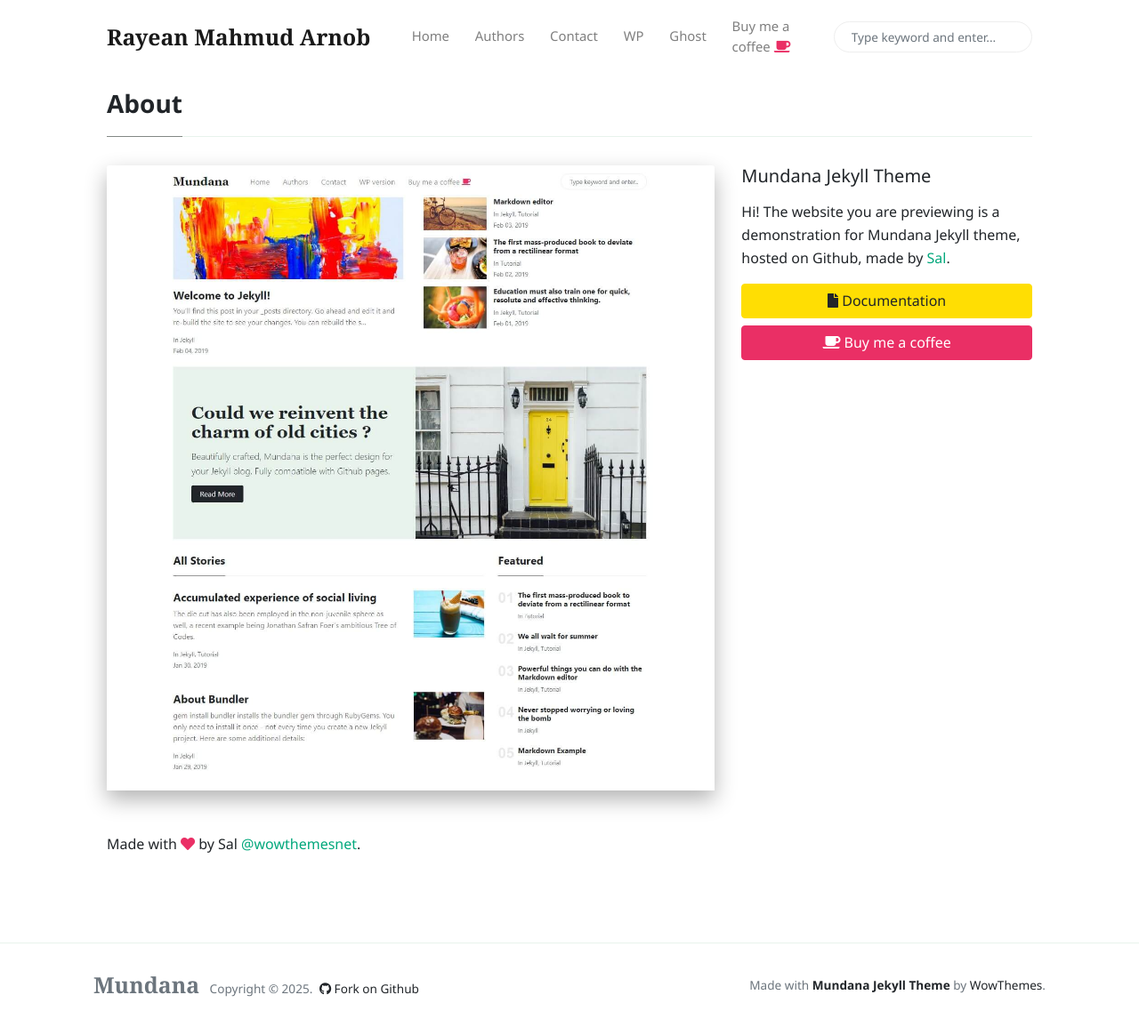
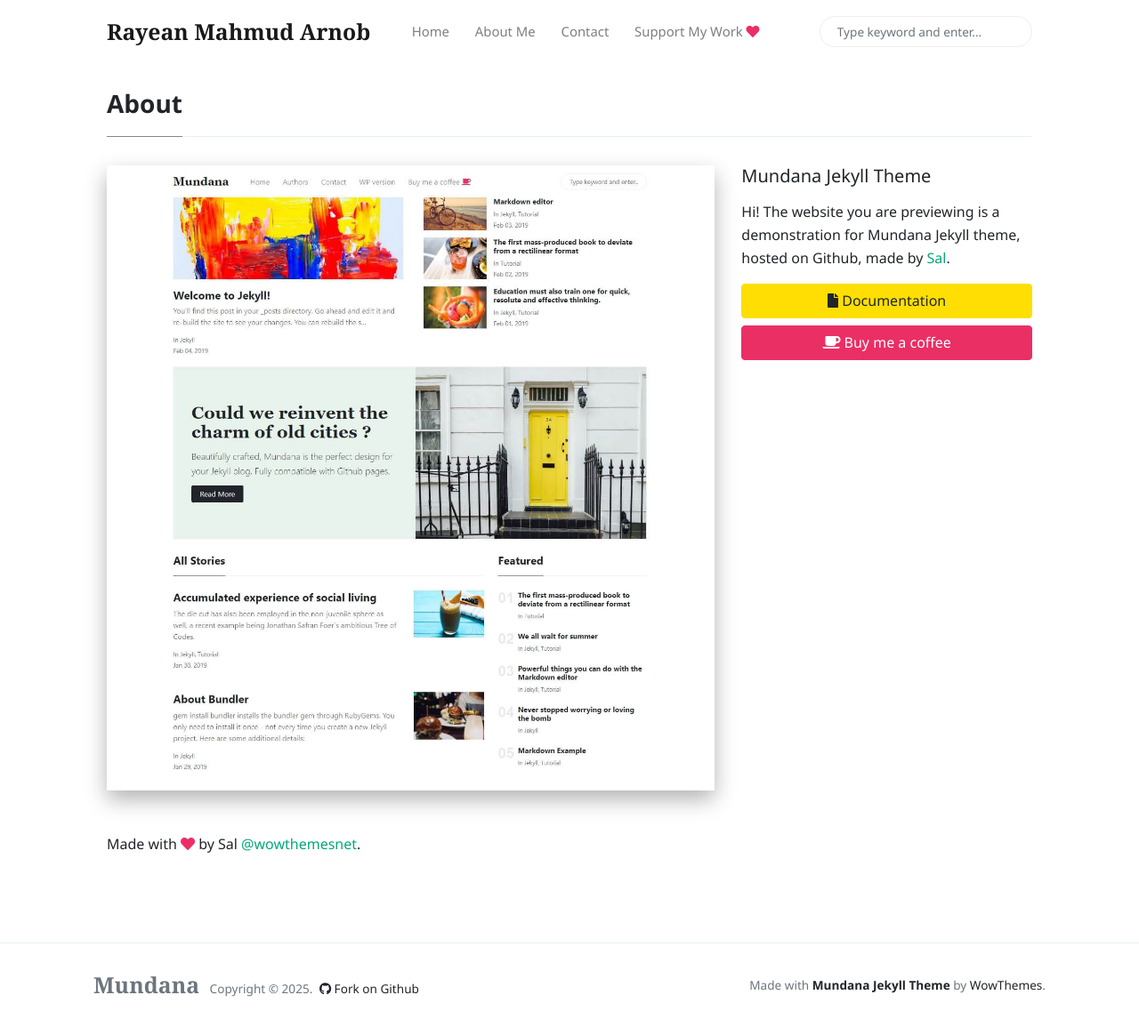
Before and after one commit to Rayean-Mahmud/rayean-mahmud.github.io, a Jekyll site: the page built from _pages/about.md, in a window 1280 px wide and 1155 px high. Shown: the whole window at 89% size. Built offline with Jekyll 4.4.1, drawn with Linux system fonts in a browser that asks for light colours; nearby versions of some CDN libraries; comment, search, counter and statistics services are not loaded.

Commit message:
Update menu-header.html

```diff
--- a/_includes/menu-header.html
+++ b/_includes/menu-header.html
@@ -4,17 +4,12 @@
 <a class="nav-link" href="{{site.baseurl}}/index.html">Home</a>
 </li>
 <li class="nav-item">
-<a class="nav-link" href="{{site.baseurl}}/authors-list.html">Authors</a>
+<a class="nav-link" href="{{site.baseurl}}/authors-list.html">About Me</a>
 </li>
 <li class="nav-item">
 <a class="nav-link" href="{{site.baseurl}}/contact.html">Contact</a>
 </li>
+
 <li class="nav-item">
-<a target="_blank" class="nav-link" href="https://www.wowthemes.net/themes/mundana-wordpress/">WP</a>
+  <a class="nav-link" href="{{ site.baseurl }}/support/">Support My Work <i class="fa fa-heart text-danger"></i></a>
 </li>
-<li class="nav-item">
-<a target="_blank" class="nav-link" href="https://www.wowthemes.net/themes/mundana-ghost/">Ghost</a>
-</li>
-<li class="nav-item">
-<a target="_blank" class="nav-link" href="https://www.wowthemes.net/donate/">Buy me a coffee <i class="fa fa-coffee text-danger"></i></a>
-</li>
```
